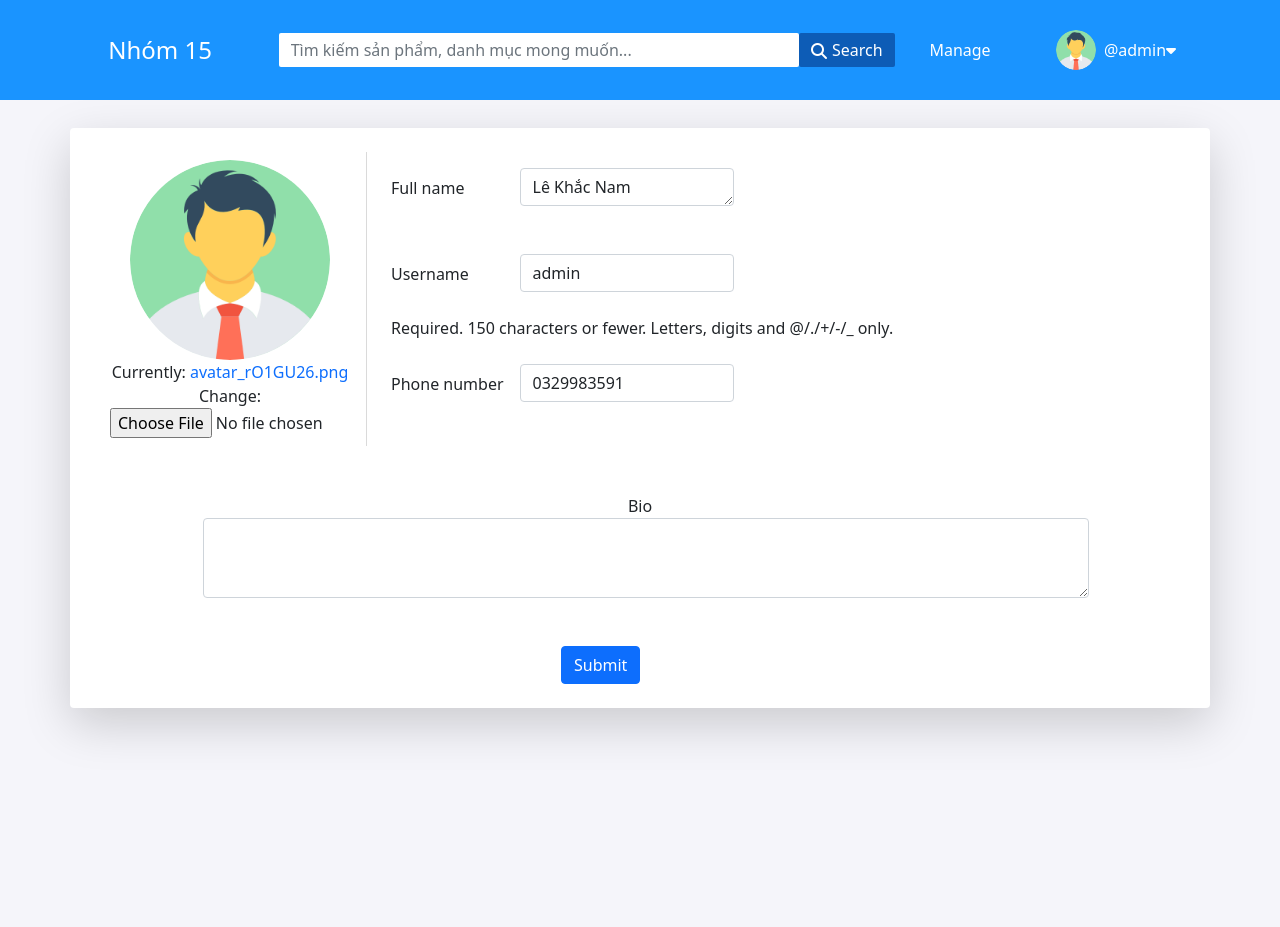
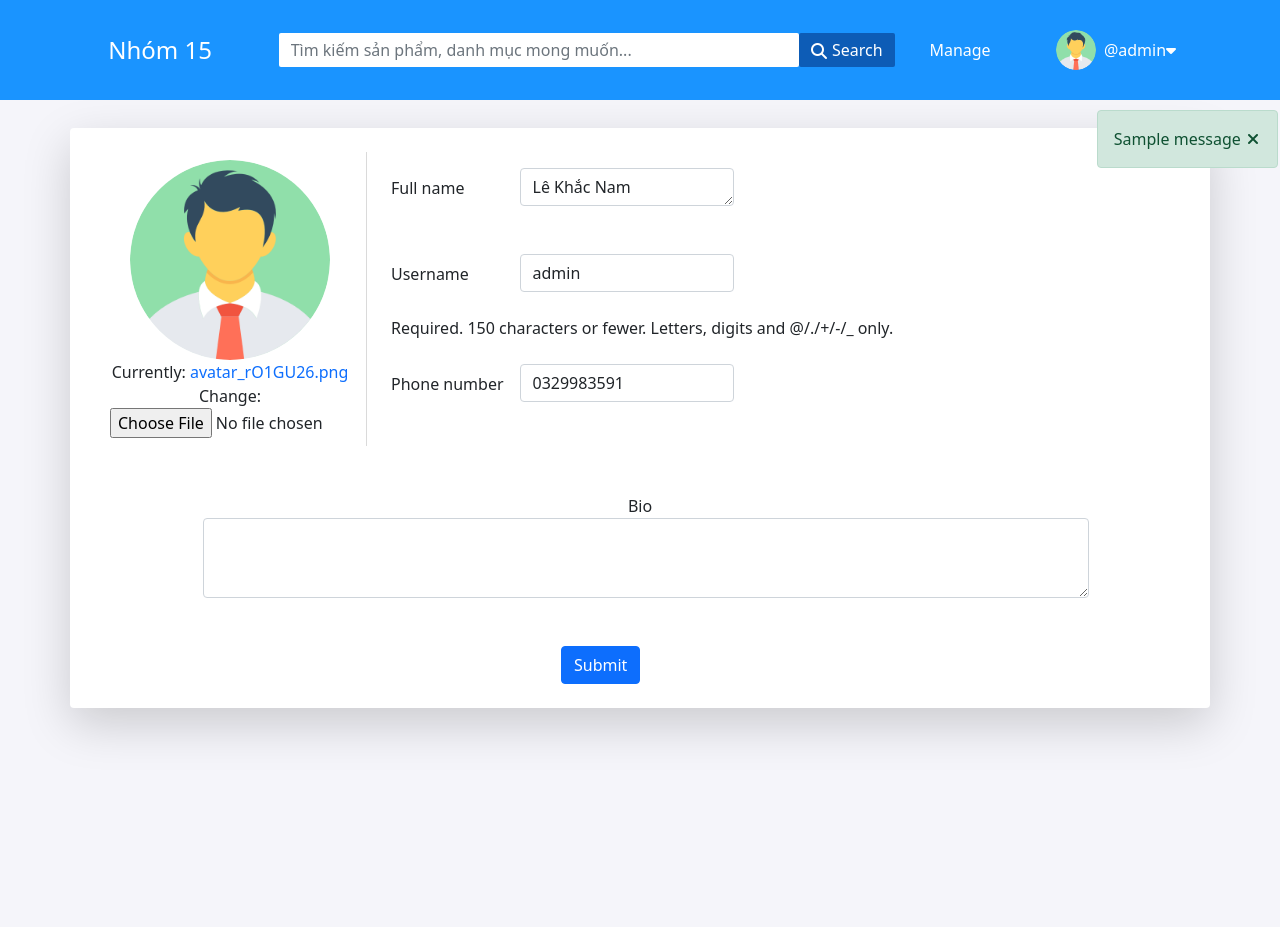
Before and after one commit to namlk173/ecommerce-lkn, a Django app: page /update-info/ in a window 1280 px wide. Shown: the top 927 px of the page. Run offline with Django 4.2, Linux system fonts and the light colour scheme; a user stored in the database is signed in; data comes from the database, SQL or seed files in the repository; both versions use the stored data as it was after the commit; tables that the repository leaves empty hold one stand-in row (values such as "Sample post"); one stand-in notice (Sample message) is shown; some libraries are stand-ins or nearby versions.

Commit message:
Update infor user continue

```diff
--- a/base/templates/user/update_user.html
+++ b/base/templates/user/update_user.html
@@ -50,4 +50,10 @@
         </form>
     </div>
   </div>
+{% for message in messages %}
+<div class="alert alert-success alert-position" role="alert" id="alert">
+    {{message}}
+    <span class="btn-custom"><i class="fa-solid fa-xmark"></i></span>
+</div>
+{% endfor %}
 {% endblock %}
--- a/base/views.py
+++ b/base/views.py
@@ -101,7 +101,7 @@ def UpdateInfo(request):
             messages.success(request, 'Update user successful')
             return redirect('home')
         else:
-            request.success(request, 'Have fields not valid')
+            messages.error(request, 'Have fields not valid')
     context = {'form': form, 'cart': cart}
     return render(request, 'user/update_user.html', context)
 # ----------------------------------------------------------------------------------#
```
Also changed, not shown: db.sqlite3.
